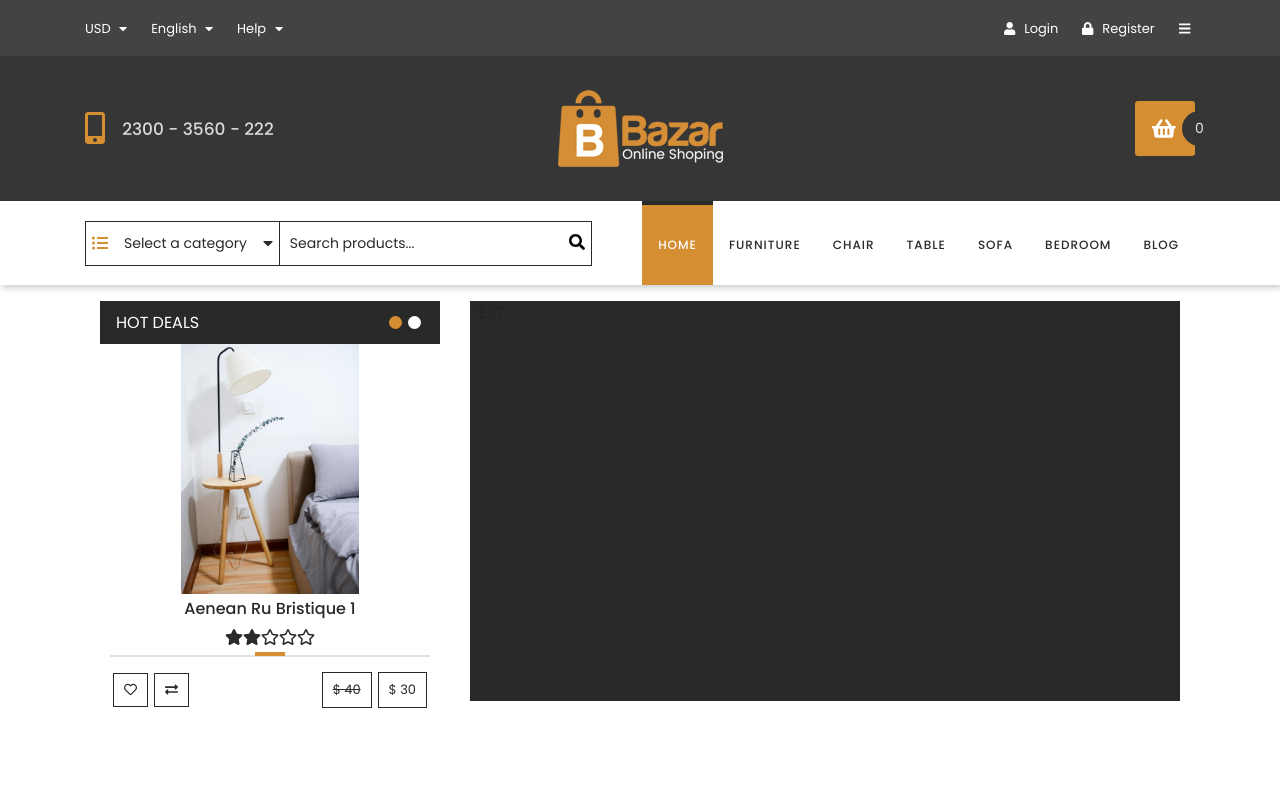
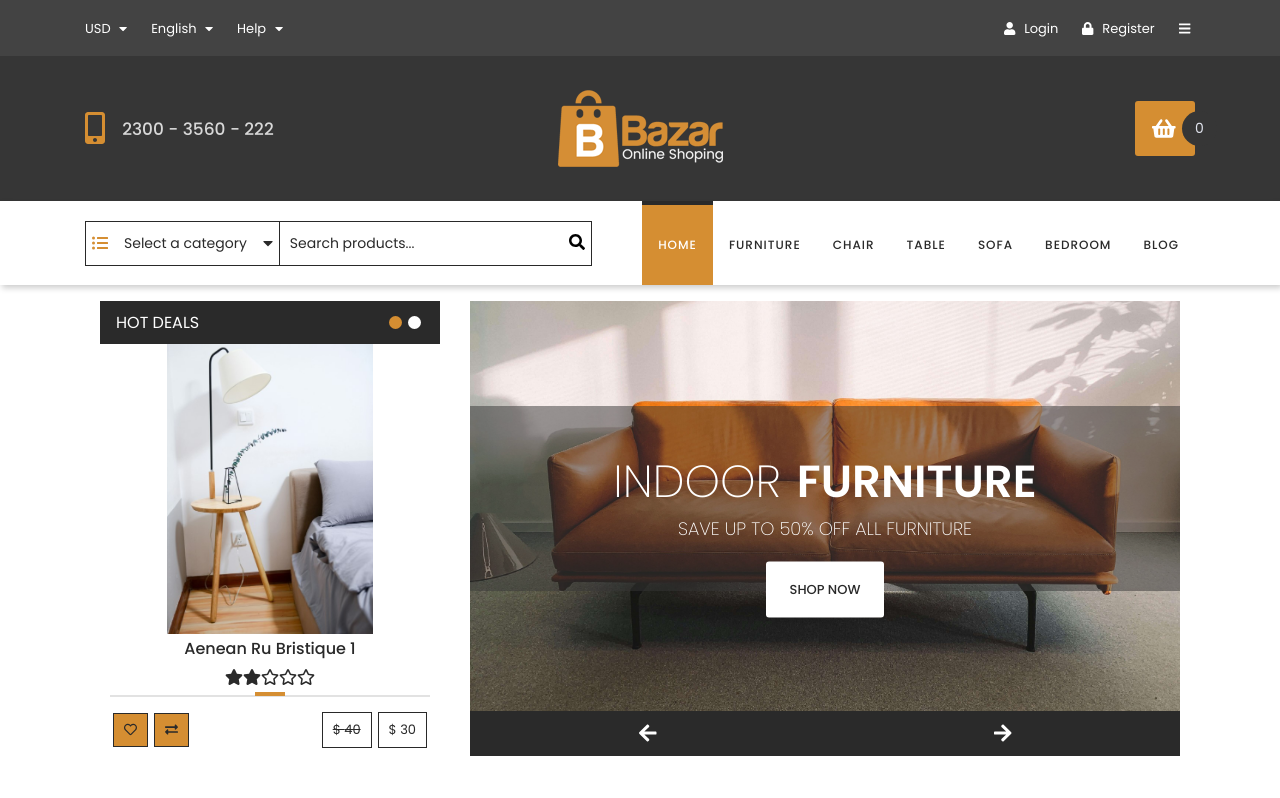
Before and after one commit to matwjablonski/kodilla-wdp-2409-01, a React (Create React App) app: page / in a window 1280 px wide. Shown: the top 798 px of the page. Built offline with nearby package versions, Linux system fonts and the light colour scheme.

Commit message:
Added CurentSale component

```diff
--- a/src/components/features/CurrentSale/CurrentSale.js
+++ b/src/components/features/CurrentSale/CurrentSale.js
@@ -1,8 +1,110 @@
 import React from 'react';
+import PropTypes from 'prop-types';
 import styles from './CurrentSale.module.scss';
+import Button from '../../common/Button/Button';
+import { FontAwesomeIcon } from '@fortawesome/react-fontawesome';
+import { faArrowRight, faArrowLeft } from '@fortawesome/free-solid-svg-icons';
 
-const CurrentSale = () => {
-  return <div className={styles.root}>TEST</div>;
+class CurrentSale extends React.Component {
+  state = {
+    activeSalePage: 0,
+    fading: false,
+  };
+
+  handleDealPageChange(newSalePage) {
+    const { currentSale } = this.props;
+    const pagesCount = Math.ceil(currentSale.length / 1);
+
+    if (newSalePage < 0) {
+      newSalePage = pagesCount - 1;
+    } else if (newSalePage >= pagesCount) {
+      newSalePage = 0;
+    }
+
+    this.setState({ fading: true });
+
+    setTimeout(() => {
+      this.setState({
+        activeSalePage: newSalePage,
+        fading: false,
+      });
+    }, 400);
+  }
+
+  render() {
+    const { currentSale } = this.props;
+    const { activeSalePage, fading } = this.state;
+
+    return (
+      <div className={styles.root}>
+        <div className={styles.currentSalesContainer}>
+          <div
+            className={`${styles.contentContainer} ${
+              fading ? styles.fadeOut : styles.fadeIn
+            }`}
+          >
+            {currentSale
+              .slice(activeSalePage * 1, (activeSalePage + 1) * 1)
+              .map(item => (
+                <div key={item.id} className={styles.saleContainer}>
+                  <div className={styles.photo}>
+                    <img
+                      src={`/images/currentSale/${item.photo}`}
+                      alt={item.id}
+                      className={styles.image}
+                    />
+                  </div>
+                  <div className={styles.textContainer}>
+                    <div className={styles.topText}>
+                      <div className={styles.textOne}>{item.topText}</div>
+                      <div className={styles.textTwo}>{item.topTextBold}</div>
+                    </div>
+                    <div className={styles.bottomText}>{item.bottomText}</div>
+                    <Button variant='small' hover className={styles.shopNow}>
+                      SHOP NOW
+                    </Button>
+                  </div>
+                </div>
+              ))}
+          </div>
+          <div className={styles.navigation}>
+            <Button
+              variant='small'
+              hover
+              className={styles.previousPage}
+              onClick={() => this.handleDealPageChange(activeSalePage - 1)}
+            >
+              <FontAwesomeIcon icon={faArrowLeft}></FontAwesomeIcon>
+            </Button>
+            <Button
+              variant='small'
+              hover
+              className={styles.nextPage}
+              onClick={() => this.handleDealPageChange(activeSalePage + 1)}
+            >
+              <FontAwesomeIcon icon={faArrowRight}></FontAwesomeIcon>
+            </Button>
+          </div>
+        </div>
+      </div>
+    );
+  }
+}
+
+CurrentSale.propTypes = {
+  currentSale: PropTypes.arrayOf(
+    PropTypes.shape({
+      id: PropTypes.number.isRequired,
+      photo: PropTypes.string.isRequired,
+      topText: PropTypes.string.isRequired,
+      topTextBold: PropTypes.string.isRequired,
+      bottomText: PropTypes.string.isRequired,
+    })
+  ).isRequired,
+};
+
+CurrentSale.defaultProps = {
+  currentSale: [],
 };
 
 export default CurrentSale;
--- a/src/components/features/CurrentSale/CurrentSale.module.scss
+++ b/src/components/features/CurrentSale/CurrentSale.module.scss
@@ -2,6 +2,141 @@
 
 .root {
   @extend %interactive-hover;
-  background-color: $darkerGray;
+  background-color: $white;
   height: 100%;
+
+  .currentSalesContainer {
+    position: relative;
+
+    .contentContainer {
+      position: relative;
+      overflow: hidden;
+
+      .saleContainer {
+        display: flex;
+        flex-direction: column;
+        align-items: center;
+        justify-content: center;
+        position: relative;
+        width: 100%;
+        height: 410px;
+
+        .photo {
+          width: auto;
+          height: 100%;
+          overflow: hidden;
+
+          .image {
+            width: 100%;
+            height: 100%;
+            object-fit: cover;
+            display: block;
+          }
+        }
+
+        .textContainer {
+          position: absolute;
+          top: 105px;
+          left: 0;
+          width: 100%;
+          height: 45%;
+          background-color: rgba($gray, 0.5);
+          display: flex;
+          flex-direction: column;
+          align-items: center;
+          justify-content: center;
+          text-align: center;
+          padding-top: 7%;
+
+          .topText {
+            display: flex;
+            justify-content: center;
+            align-items: center;
+
+            .textOne {
+              margin-right: 1rem;
+              color: $white;
+              text-transform: uppercase;
+              font-size: 45px;
+              font-weight: 200;
+            }
+
+            .textTwo {
+                color: $white;
+                text-transform: uppercase;
+                font-size: 45px;
+                font-weight: 600;
+            }
+          }
+
+          .bottomText {
+            display: flex;
+            justify-content: center;
+            align-items: center;
+            color: $white;
+            text-transform: uppercase;
+            font-size: 18px;
+            font-weight: 200;
+          }
+
+          .shopNow {
+            margin-top: auto;
+            transform: translateY(35%);
+            padding: 1rem 1.5rem;
+            background-color: $white;
+            color: $darkerGray;
+            border-radius: 3px;
+            font-weight: 500;
+          }
+          .shopNow:hover{
+            background-color: $primary;
+            color: $primary;
+          }
+        }
+      }
+    }
+
+    .navigation {
+      display: flex;
+
+      .previousPage{
+        padding: 0.65rem 0;
+        flex-grow: 1;
+        text-align: center;
+        font-size: 20px;
+      }
+      .nextPage {
+        padding: 0.65rem 0;
+        flex-grow: 1;
+        text-align: center;
+        font-size: 20px;
+      }
+    }
+  }
 }
+  /* Fade Effect CSS */
+  @keyframes fadeOut {
+    from {
+      opacity: 1;
+    }
+    to {
+      opacity: 0;
+    }
+  }
+
+  @keyframes fadeIn {
+    from {
+      opacity: 0;
+    }
+    to {
+      opacity: 1;
+    }
+  }
+
+  .fadeOut {
+    animation: fadeOut 0.5s forwards;
+  }
+
+  .fadeIn {
+    animation: fadeIn 0.5s forwards;
+  }
--- /dev/null
+++ b/src/components/features/CurrentSale/CurrentSaleContainer.js
@@ -0,0 +1,11 @@
+import { connect } from 'react-redux';
+
+import CurrentSale from './CurrentSale.js';
+
+import { getSales } from '../../../redux/currentSaleRedux.js';
+
+const mapStateToProps = state => ({
+  currentSale: getSales(state),
+});
+
+export default connect(mapStateToProps)(CurrentSale);
--- a/src/components/features/HotDeals/HotDeals.js
+++ b/src/components/features/HotDeals/HotDeals.js
@@ -9,20 +9,34 @@ import {
 } from '@fortawesome/free-solid-svg-icons';
 import { faStar as farStar, faHeart } from '@fortawesome/free-regular-svg-icons';
 import Button from '../../common/Button/Button';
+import { changeFavorite } from '../../../redux/productsRedux';
+import { connect } from 'react-redux';
 
 class HotDeals extends React.Component {
   state = {
     activeDealPage: 0,
+    fading: false,
   };
 
   handleDealPageChange(newDealPage) {
-    this.setState({ activeDealPage: newDealPage });
+    this.setState({ fading: true });
+
+    setTimeout(() => {
+      this.setState({
+        activeDealPage: newDealPage,
+        fading: false,
+      });
+    }, 400);
   }
+
+  handleFavorite = (e, id) => {
+    e.preventDefault();
+    this.props.changeFavorite(id);
+  };
 
   render() {
     const { products } = this.props;
-    const { activeDealPage } = this.state;
-    console.log(products);
+    const { activeDealPage, fading } = this.state;
     const promotedProducts = products.filter(item => item.promoted === true);
     const pagesCount = Math.ceil(promotedProducts.length / 1);
 
@@ -33,19 +47,23 @@ class HotDeals extends React.Component {
           <a
             onClick={() => this.handleDealPageChange(i)}
             className={i === activeDealPage ? styles.active : ''}
-          ></a>
+          >
+            Page {i}
+          </a>
         </li>
       );
     }
 
     return (
       <div className={styles.root}>
-        <div className={styles.test}>
+        <div className={styles.hotDealsContainer}>
           <div className={styles.topText}>
             <p>Hot deals</p>
             <ul className={styles.pagination}>{dealsDots}</ul>
           </div>
-          <div className={styles.product}>
+          <div
+            className={`${styles.product} ${fading ? styles.fadeOut : styles.fadeIn}`}
+          >
             {promotedProducts
               .slice(activeDealPage * 1, (activeDealPage + 1) * 1)
               .map(item => (
@@ -68,15 +86,15 @@ class HotDeals extends React.Component {
                         <h5>days</h5>
                       </div>
                       <div className={`${styles.hours} ${styles.time}`}>
-                        <h3>25</h3>
+                        <h3>3</h3>
                         <h5>hours</h5>
                       </div>
                       <div className={`${styles.minutes} ${styles.time}`}>
-                        <h3>25</h3>
+                        <h3>45</h3>
                         <h5>mins</h5>
                       </div>
                       <div className={`${styles.seconds} ${styles.time}`}>
-                        <h3>25</h3>
+                        <h3>3</h3>
                         <h5>secs</h5>
                       </div>
                     </div>
@@ -100,12 +118,13 @@ class HotDeals extends React.Component {
                     <div className={styles.outlines}>
                       <Button
                         variant='outline'
-                        className={item.favorite && styles.active}
+                        onClick={e => this.handleFavorite(e, item.id)}
+                        className={item.favorite ? styles.active : ''}
                       >
                         <FontAwesomeIcon icon={faHeart}>Favorite</FontAwesomeIcon>
                       </Button>
                       <Button
-                        className={item.compare && styles.active}
+                        className={item.compare ? styles.active : ''}
                         variant='outline'
                       >
                         <FontAwesomeIcon icon={faExchangeAlt}>
@@ -145,12 +164,14 @@ HotDeals.propTypes = {
       price: PropTypes.number,
       promoted: PropTypes.bool,
       image: PropTypes.string,
+      favorite: PropTypes.bool,
     })
   ).isRequired,
+  changeFavorite: PropTypes.func.isRequired,
 };
 
-HotDeals.defaultProps = {
-  products: [],
-};
+const mapDispatchToProps = dispatch => ({
+  changeFavorite: id => dispatch(changeFavorite(id)),
+});
 
-export default HotDeals;
+export default connect(null, mapDispatchToProps)(HotDeals);
--- a/src/components/features/HotDeals/HotDeals.module.scss
+++ b/src/components/features/HotDeals/HotDeals.module.scss
@@ -1,7 +1,7 @@
 @import "../../../styles/settings.scss";
 
 .root {
-  background-color: $darkerGray;
+  background-color: $white;
   height: 100%;
   @extend %interactive-hover;
 
@@ -10,6 +10,7 @@
     justify-content: space-between;
     align-items: center;
     padding: 0.6rem 1rem;
+    background-color: $darkGray;
 
     p {
       margin: 0;
@@ -57,7 +58,7 @@
         justify-content: center;
         align-items: center;
         width: 100%;
-        height: 250px;
+        height: 290px;
         overflow: hidden;
         background-color: $white;
         position: relative;
@@ -158,6 +159,9 @@
         }
 
         .outlines {
+          .active {
+            background-color: $primary;
+          }
           a {
             margin: 0 3px;
           }
@@ -181,7 +185,8 @@
       }
     }
   }
-  .test:hover {
+
+  .hotDealsContainer:hover {
     .productCol {
       .price .priceButton {
         color: $white;
@@ -199,4 +204,32 @@
       }
     }
   }
+
+  /* Fade Effect CSS */
+  @keyframes fadeOut {
+    from {
+      opacity: 1;
+    }
+    to {
+      opacity: 0;
+    }
+  }
+
+  @keyframes fadeIn {
+    from {
+      opacity: 0;
+    }
+    to {
+      opacity: 1;
+    }
+  }
+
+  .fadeOut {
+    animation: fadeOut 0.5s forwards;
+  }
+
+  .fadeIn {
+    animation: fadeIn 0.5s forwards;
+  }
+
 }
--- a/src/components/layout/Promoted/Promoted.js
+++ b/src/components/layout/Promoted/Promoted.js
@@ -1,7 +1,7 @@
 import React from 'react';
 import styles from './Promoted.module.scss';
 import HotDeals from '../../features/HotDeals/HotDealsContainer';
-import CurrentSale from '../../features/CurrentSale/CurrentSale';
+import CurrentSale from '../../features/CurrentSale/CurrentSaleContainer';
 
 const Promoted = () => {
   return (
--- a/src/components/layout/Promoted/Promoted.module.scss
+++ b/src/components/layout/Promoted/Promoted.module.scss
@@ -4,7 +4,7 @@
   padding: 1rem 0;
   @extend %interactive-hover;
     .promotedTab{
-        height: 400px;
+        height: 450px;
         display: flex;
         flex-direction: row;
         align-items: stretch;
--- /dev/null
+++ b/src/redux/currentSaleRedux.js
@@ -0,0 +1,16 @@
+/* selectors */
+export const getSales = ({ currentSale }) => currentSale;
+
+/* actions */
+
+const createActionName = actionName => `app/product/${actionName}`;
+
+/* action creator */
+
+/* reducer */
+export default function reducer(statePart = [], action = {}) {
+  switch (action.type) {
+    default:
+      return statePart;
+  }
+}
--- a/src/redux/initialState.js
+++ b/src/redux/initialState.js
@@ -300,6 +300,22 @@ const initialState = {
       backgroundPhoto: 'pexels-selcukss-28551018.jpg',
     },
   ],
+  currentSale: [
+    {
+      id: 'sale-1',
+      topText: 'indoor',
+      topTextBold: 'furniture',
+      bottomText: 'save up to 50% off all furniture',
+      photo: 'pexels-martinpechy-1866149.jpg',
+    },
+    {
+      id: 'sale-2',
+      topText: 'decorate',
+      topTextBold: 'with us',
+      bottomText: 'Free shipping and unpacking over $400',
+      photo: 'pexels-fotoaibe-1668860.jpg',
+    },
+  ],
   cart: {
     products: [],
   },
--- a/src/redux/store.js
+++ b/src/redux/store.js
@@ -4,12 +4,14 @@ import initialState from './initialState';
 import cartReducer from './cartRedux';
 import categoriesReducer from './categoriesRedux';
 import productsReducer from './productsRedux';
+import currentSaleReducer from './currentSaleRedux';
 
 // define reducers
 const reducers = {
   cart: cartReducer,
   categories: categoriesReducer,
   products: productsReducer,
+  currentSales: currentSaleReducer,
 };
 
 // add blank reducers for initial state properties without reducers
```
Also changed, not shown: public/images/currentSale/pexels-fotoaibe-1668860.jpg (added), public/images/currentSale/pexels-martinpechy-1866149.jpg (added).
